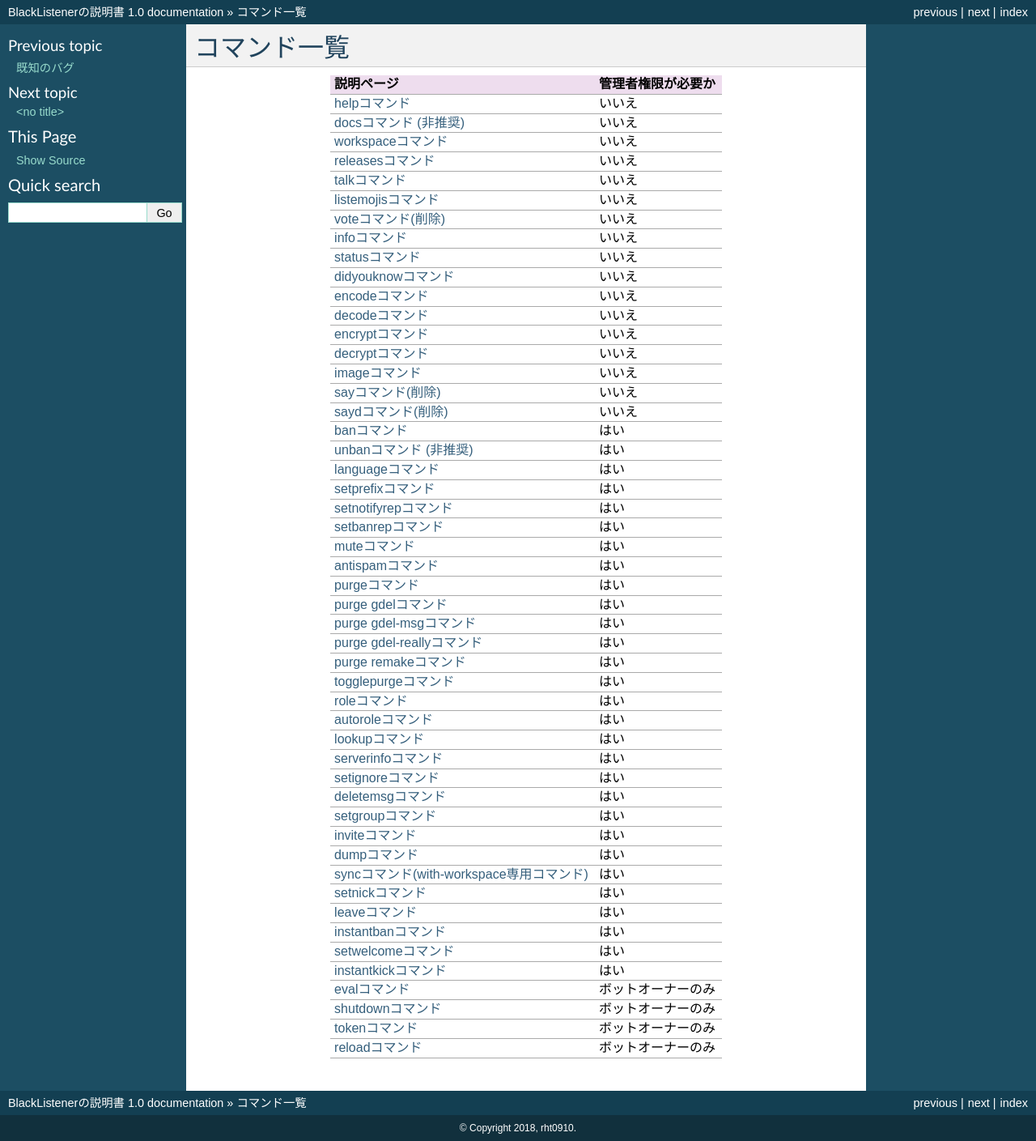
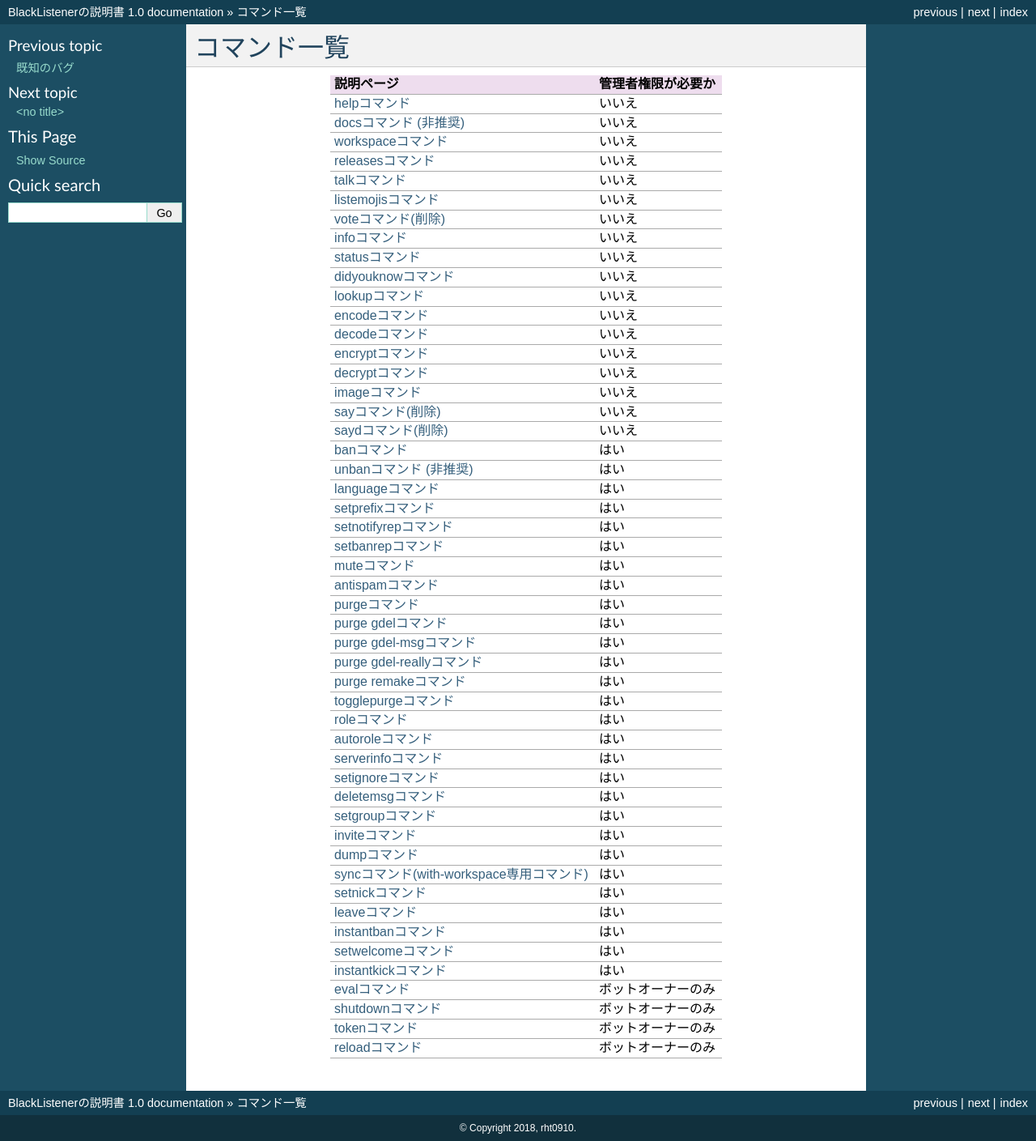
Before and after one commit to acrylic-style/ReadTheDocs, a Sphinx documentation site: the page built from docs/commands.rst, in a window 1280 px wide. Shown: the whole page at 81% size. Built offline with Sphinx 7.4.7, drawn with Linux system fonts in a browser that asks for light colours.

Commit message:
lookupコマンドを管理者権限なしに

```diff
--- a/docs/commands.rst
+++ b/docs/commands.rst
@@ -24,6 +24,8 @@
 | :doc:`commands/status`                | いいえ                |
 +---------------------------------------+-----------------------+
 | :doc:`commands/didyouknow`            | いいえ                |
++---------------------------------------+-----------------------+
+| :doc:`commands/lookup`                | いいえ                |
 +---------------------------------------+-----------------------+
 | :doc:`commands/encode`                | いいえ                |
 +---------------------------------------+-----------------------+
@@ -71,8 +73,6 @@
 +---------------------------------------+-----------------------+
 | :doc:`commands/autorole`              | はい                  |
 +---------------------------------------+-----------------------+
-| :doc:`commands/lookup`                | はい                  |
-+---------------------------------------+-----------------------+
 | :doc:`commands/serverinfo`            | はい                  |
 +---------------------------------------+-----------------------+
 | :doc:`commands/setignore`             | はい                  |
```
